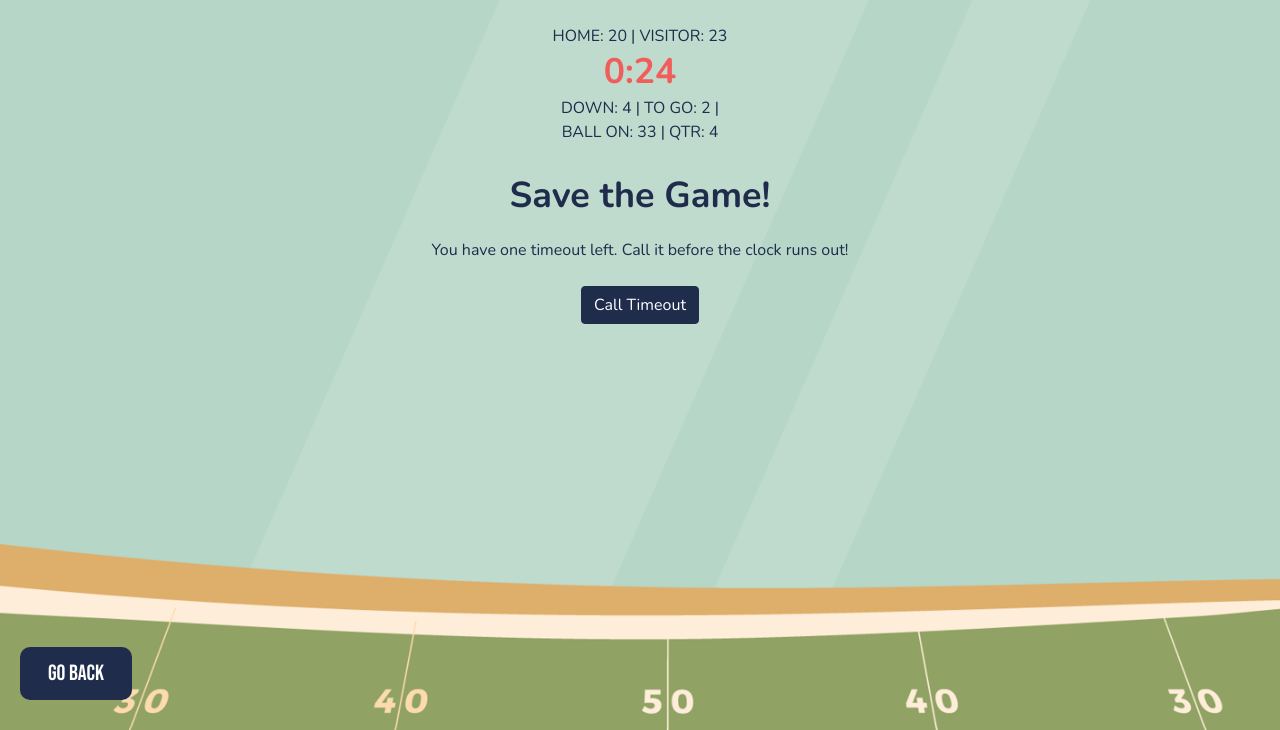
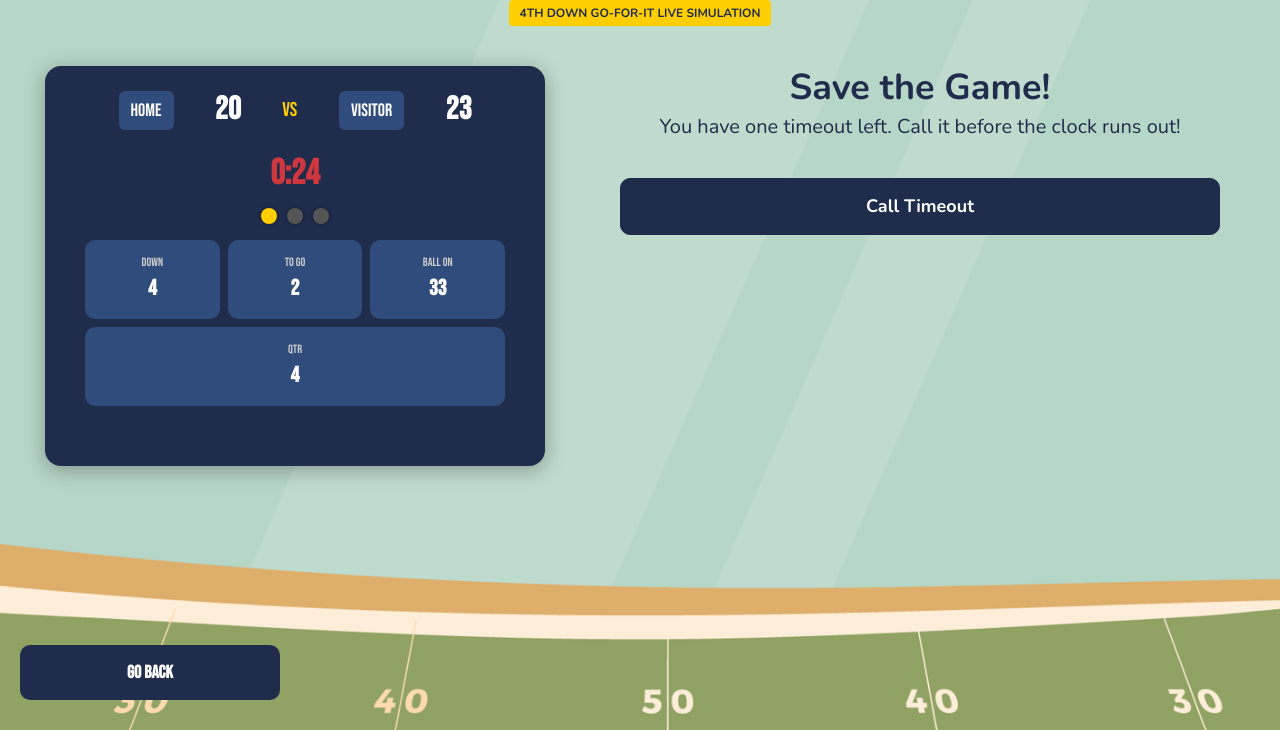
Before and after one commit to trv2111/w4170-proj, a Flask app: page /learn/timeouts/try-again in a window 1280 px wide. Shown: the part 70-800 px from the top of the page. Run offline with Flask 3, Linux system fonts and the light colour scheme; some libraries are stand-ins or nearby versions; some web fonts are replaced.

Commit message:
Made Timeout simulator pretty

```diff
--- a/static/style.css
+++ b/static/style.css
@@ -643,3 +643,218 @@ a:hover {
     50%  { transform: scale(1.15); opacity: 0.7; }
     100% { transform: scale(1);    opacity: 1; }
   }
+
+  .scoreboard {
+    background-color: #1f2c4c;
+    color: white;
+    border-radius: 16px;
+    padding: 20px 40px;
+    width: 100%;
+    max-width: 500px;   /* was 420px */
+    margin: 0 auto;
+    box-shadow: 0 4px 20px rgba(0,0,0,0.3);
+    font-family: 'Bebas Neue', sans-serif;
+    height: 400px;
+  }
+
+  .score-row {
+    display: flex;
+    justify-content: space-evenly;  /* more space between labels/scores */
+    align-items: center;
+    font-size: 28px;
+    margin-bottom: 16px;
+    flex-wrap: wrap;  /* better on small screens */
+    gap: 8px;
+  }
+
+  #clock {
+    margin-bottom: 10px;
+  }
+
+  #timeouts-left {
+    margin-bottom: 16px;
+  }
+
+  .team-label {
+    background-color: #304c7c;
+    padding: 6px 12px;
+    border-radius: 6px;
+    font-size: 18px;
+    text-transform: uppercase;
+  }
+
+  .team-score {
+    font-size: 32px;
+    font-weight: bold;
+  }
+
+  .vs-label {
+    font-size: 20px;
+    color: #ffce00;
+  }
+
+  .stat-row {
+    display: flex;
+    justify-content: space-between;
+    margin-top: 12px;
+    gap: 8px;
+    flex-wrap: wrap;
+  }
+
+  .stat-box {
+    background-color: #304c7c;
+    padding: 14px 16px;  /* was 10px 14px */
+    border-radius: 10px;
+    flex: 1;
+    min-width: 100px;   /* wider minimum to avoid squeezing */
+  }
+
+
+  .stat-box span {
+    display: block;
+    font-size: 12px;
+    color: #ccc;
+  }
+
+  .stat-box strong {
+    font-size: 22px;
+    display: block;
+    color: #fff;
+  }
+  .broadcast-tag {
+    background: #ffce00;
+    color: #1f2c4c;
+    font-weight: bold;
+    font-size: 12px;
+    padding: 4px 10px;
+    border-radius: 4px;
+    margin-bottom: 10px;
+    display: inline-block;
+    text-transform: uppercase;
+  }
+
+  .timeouts-visual {
+    display: flex;
+    justify-content: center;
+    gap: 10px;
+    margin: 10px 0 16px;
+  }
+
+  .timeout-dot {
+    width: 16px;
+    height: 16px;
+    border-radius: 50%;
+    background-color: #555;      /* inactive */
+    box-shadow: 0 0 4px rgba(0,0,0,0.4);
+  }
+
+  .timeout-dot.active {
+    background-color: #ffce00;   /* gold for active */
+  }
+
+  .timeout-dot:hover::after {
+    content: "Timeout";
+    position: absolute;
+    background: white;
+    color: #1f2c4c;
+    padding: 2px 6px;
+    font-size: 12px;
+    border-radius: 4px;
+    margin-top: 24px;
+  }
+  .timeouts-layout {
+    display: flex;
+    justify-content: center;
+    align-items: flex-start;
+    gap: 40px;
+    padding: 40px 20px;
+    max-width: 100%;
+    flex-wrap: wrap;
+    text-align: center; /* this will cascade to children */
+  }
+
+  .timeout-content {
+    max-width: 600px;
+    flex: 1;
+    text-align: center;
+    margin: 0 auto;
+  }
+
+  .scoreboard-container {
+    flex: 0 0 520px;
+  }
+
+  .timeout-content {
+    flex: 1;
+    max-width: 600px;
+    text-align: left;
+  }
+
+  #timeout-message {
+    margin-top: 0;
+    margin-bottom: 20px;
+  }
+
+  #button-group {
+    margin-top: 20px;
+    display: flex;
+    flex-direction: column;
+    gap: 12px;
+  }
+
+  /* Uniform Timeout Page Buttons */
+#button-group .btn {
+    min-width: 260px;
+    padding: 14px 20px;
+    font-size: 18px;
+    font-weight: bold;
+    text-align: center;
+    border-radius: 10px;
+    margin: 10px 0;
+  }
+
+  /* Match bottom nav buttons too */
+  .bottom-buttons {
+    min-width: 260px;
+    padding: 14px 20px;
+    font-size: 18px;
+    font-weight: bold;
+    border-radius: 10px;
+    text-align: center;
+  }
+
+  #timeout-message h2,
+#timeout-message p,
+#scenario-text,
+.broadcast-tag,
+#button-group,
+#next-placeholder {
+  text-align: center;
+  margin: 0 auto;
+}
+
+.timeouts-section img,
+.mt-4 img {
+  display: block;
+  margin: 20px auto;
+}
+
+.next-button-fixed {
+    position: fixed;
+    bottom: 30px;
+    right: 20px;
+    background-color: #1f2c4c;
+    color: white;
+    padding: 10px 28px;
+    border-radius: 10px;
+    font-family: 'Bebas Neue', sans-serif;
+    font-size: 22px;
+    border: none;
+    text-align: center;
+    text-decoration: none;
+    z-index: 1000;
+  }
+
+  .next-button-fixed:hover {
+    background-color: #304c7c;
+  }
--- a/static/timeouts_stage2.js
+++ b/static/timeouts_stage2.js
@@ -1,8 +1,8 @@
 document.addEventListener("DOMContentLoaded", function () {
     let time = 30;
     let intervalId;
-
     let timeoutCalled = false;
+    let timeoutsRemaining = 1;
 
     const nextPlaceholder = document.getElementById("next-placeholder");
 
@@ -10,9 +10,19 @@ document.addEventListener("DOMContentLoaded", function () {
         document.getElementById("clock").textContent = `0:${time < 10 ? '0' + time : time}`;
     }
 
+    function updateTimeoutDots(remaining) {
+        const dots = document.querySelectorAll('.timeout-dot');
+        dots.forEach((dot, index) => {
+            dot.classList.toggle('active', index < remaining);
+        });
+    }
+
+    updateTimeoutDots(timeoutsRemaining);
+
     function startCountdown() {
         updateClock();
         document.getElementById("clock").classList.add("tickPulse");
+
         const timeoutBtn = document.getElementById("timeout-btn");
         timeoutBtn.classList.remove("d-none");
         timeoutBtn.disabled = false;
@@ -28,8 +38,6 @@ document.addEventListener("DOMContentLoaded", function () {
                 document.getElementById("scenario-text").textContent = "You didn’t call timeout. The game ended.";
                 timeoutBtn.classList.add("d-none");
             }
-        document.getElementById("clock").classList.add("tickPulse");
-
         }, 1000);
     }
 
@@ -41,17 +49,33 @@ document.addEventListener("DOMContentLoaded", function () {
         const timeText = document.getElementById("clock").textContent;
         document.getElementById("timeout-btn").classList.add("d-none");
 
+        // Decrement timeout indicator
+        if (timeoutsRemaining > 0) {
+            timeoutsRemaining--;
+            updateTimeoutDots(timeoutsRemaining);
+        }
+
         document.getElementById("headline").textContent = `You called timeout at ${timeText}.`;
         document.getElementById("scenario-text").innerText =
             "Now the other team must run a play. If they don’t convert, you’ll get another chance.";
 
         const imgContainer = document.createElement("div");
         imgContainer.className = "mt-4";
-      imgContainer.innerHTML = `<img src="/static/images/players_with_space.png" alt="Players" class="img-fluid mt-3" style="max-width: 300px;">`;
-      document.querySelector(".timeouts-section").appendChild(imgContainer);
+        document.getElementById("scenario-text").insertAdjacentHTML('afterend', `
+            <div class="text-center mt-4">
+                <img src="/static/images/players_with_space.png" alt="Players" class="img-fluid mt-3" style="max-width: 300px;">
+            </div>
+        `);
 
-      /* Inject bottom-right Next button */
-      nextPlaceholder.innerHTML = `<a href="#" id="next-seq" class="bottom-buttons">Next</a>`;
+        nextPlaceholder.parentElement.insertBefore(imgContainer, nextPlaceholder);
+
+        nextPlaceholder.innerHTML = `
+        <a href="#" id="next-seq">
+            <button class="bottom-buttons next-button-fixed">Next</button>
+        </a>
+        `;
+
+
         document.getElementById("next-seq").onclick = () => goToNextSequence(timeText);
     };
 
@@ -61,7 +85,10 @@ document.addEventListener("DOMContentLoaded", function () {
             `You take over with <strong>${calledTime}</strong> left on the clock.<br><br>` +
             "<strong>Your timeout gave your team a chance to win.</strong>";
 
-      nextPlaceholder.innerHTML = `<a href="/learn/timeouts/final" class="bottom-buttons">Next</a>`;
+            nextPlaceholder.innerHTML = `
+            <a href="/learn/timeouts/final" class="bottom-buttons next-button-fixed">Next</a>
+            `;
+
     }
 
     startCountdown();
--- a/templates/timeouts_stage2.html
+++ b/templates/timeouts_stage2.html
@@ -1,15 +1,37 @@
 {% extends "layout.html" %}
 {% block content %}
-<div class="timeouts-section text-center py-4 position-relative">
-  <div class="scoreboard mx-auto mb-4">
-    <div class="score-line">HOME: 20 | VISITOR: 23</div>
+<div class="broadcast-tag">4TH DOWN GO-FOR-IT LIVE SIMULATION</div>
+<div class="timeouts-layout">
+    <!-- Left: Scoreboard -->
+    <div class="scoreboard-container">
+      <div class="scoreboard">
+        <div class="score-row">
+          <div class="team-label">HOME</div>
+          <div class="team-score">20</div>
+          <div class="vs-label">VS</div>
+          <div class="team-label">VISITOR</div>
+          <div class="team-score">23</div>
+        </div>
         <div id="clock" class="clock">0:30</div>
-    <div class="score-details">DOWN: 4 | TO GO: 2 | BALL ON: 33 | QTR: 4</div>
+        <div class="timeouts-visual">
+          <span class="timeout-dot active"></span>
+          <span class="timeout-dot"></span>
+          <span class="timeout-dot"></span>
+        </div>
+        <div class="stat-row">
+          <div class="stat-box"><span>DOWN</span><strong>4</strong></div>
+          <div class="stat-box"><span>TO GO</span><strong>2</strong></div>
+          <div class="stat-box"><span>BALL ON</span><strong>33</strong></div>
+          <div class="stat-box"><span>QTR</span><strong>4</strong></div>
+        </div>
+      </div>
     </div>
 
+    <!-- Right: Timeout scenario content -->
+    <div class="timeout-content">
       <div id="timeout-message" class="mb-4">
         <h2 id="headline">Save the Game!</h2>
-    <p id="scenario-text">
+        <p id="scenario-text" class="scenario-text">
           You have one timeout left. Call it before the clock runs out!
         </p>
       </div>
```
Also changed, not shown: static/timeouts_stage1.js (+14 -3 lines), templates/timeouts_stage1.html (+28 -5 lines). Lines whose indentation alone changed are shown as unchanged.
